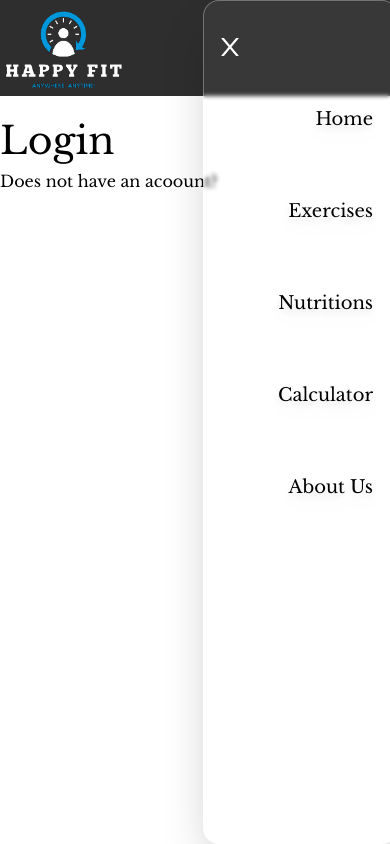
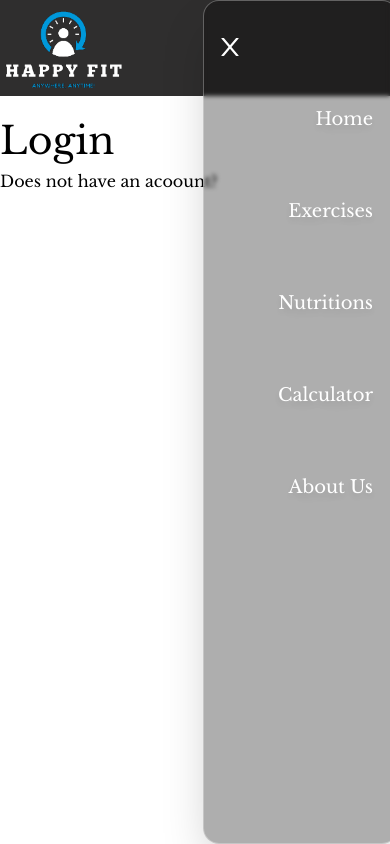
Before and after one commit to jeremy-lee02/SEPM-Project-HappyFit-Website, a React (Create React App) app: page /Login in a window 390 px wide. Both pictures are taken after a click on the icon 372 px from the left and 48 px from the top of the page. Shown: the top 844 px of the page. Built offline with nearby package versions, Linux system fonts and the light colour scheme.

Commit message:
update nav glassMorphism

```diff
--- a/src/components/Nav/Nav.css
+++ b/src/components/Nav/Nav.css
@@ -16,7 +16,7 @@
     color: #2F2E2E
 }
 .white-glassmorphism {
-    background: rgba(255, 255, 255, .05);
+    background: rgba(0, 0, 0, 0.318);
     border-radius: 16px;
     backdrop-filter: blur(2px);
     -webkit-backdrop-filter: blur(5px);
--- a/src/components/Nav/Nav.js
+++ b/src/components/Nav/Nav.js
@@ -10,7 +10,7 @@ import { AiOutlineClose } from 'react-icons/ai';
 const NavBarItems = ({title, classProps}) =>{
 
   return(
-      <li className={`mx-3 cursor-pointer ${classProps} hover:text-blue drop-shadow-lg`}>
+      <li className={`text-white mx-3 cursor-pointer ${classProps} hover:text-blue drop-shadow-lg`}>
           <Link to={`/${title}`} className="hover:drop-shadow-lg">{title}</Link>
       </li>
   )
@@ -48,7 +48,7 @@ function Nav() {
                 <AiOutlineClose fontSize={28} className ="text-white cursor-pointer" onClick={()=>setToggle(false)} />
               </li>
               {['Home' , 'Exercises', 'Nutritions','Calculator', 'About Us' ].map((item, index)=>(
-                      <NavBarItems key = {item+index} title={item} classProps= "my-7 text-lg divide-y pt-2 text-black" />
+                      <NavBarItems key = {item+index} title={item} classProps= "my-7 text-lg divide-y pt-2 z-1000" />
               ))}
             </ul>
           )}
```
